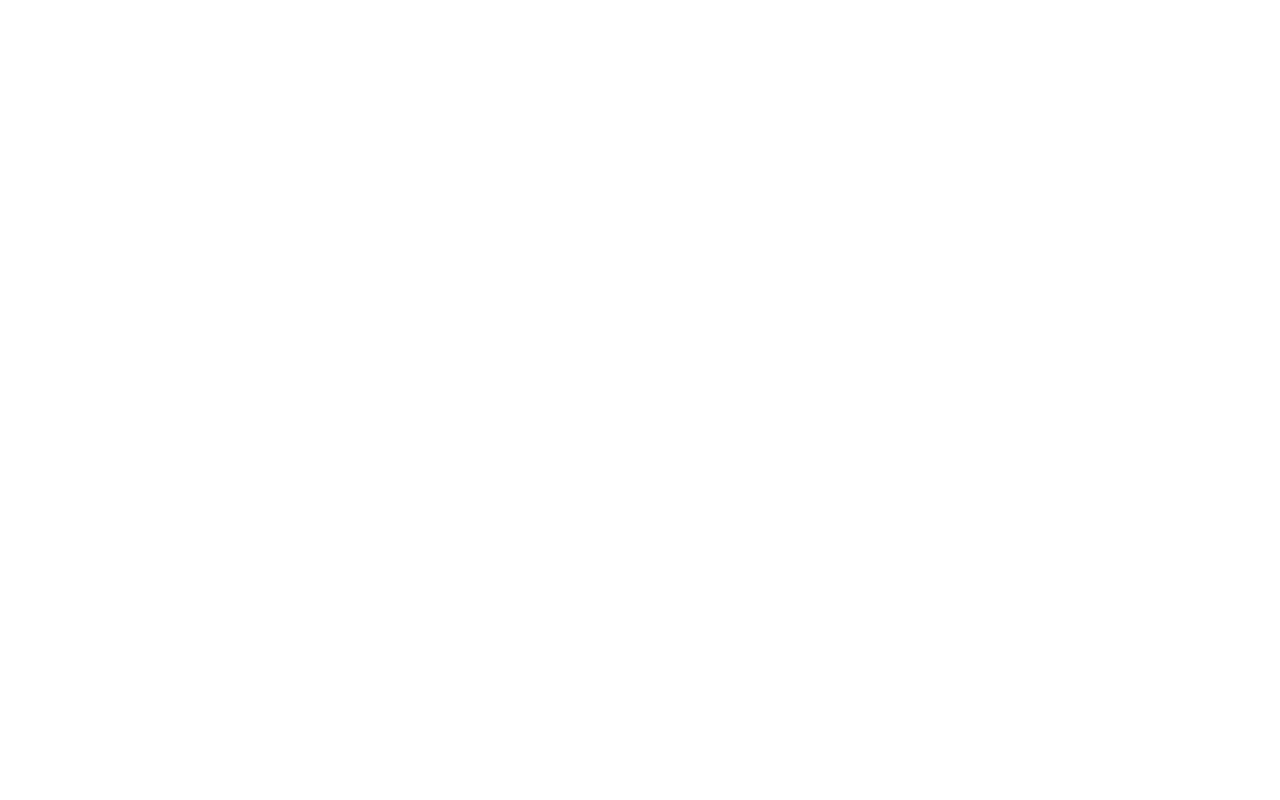
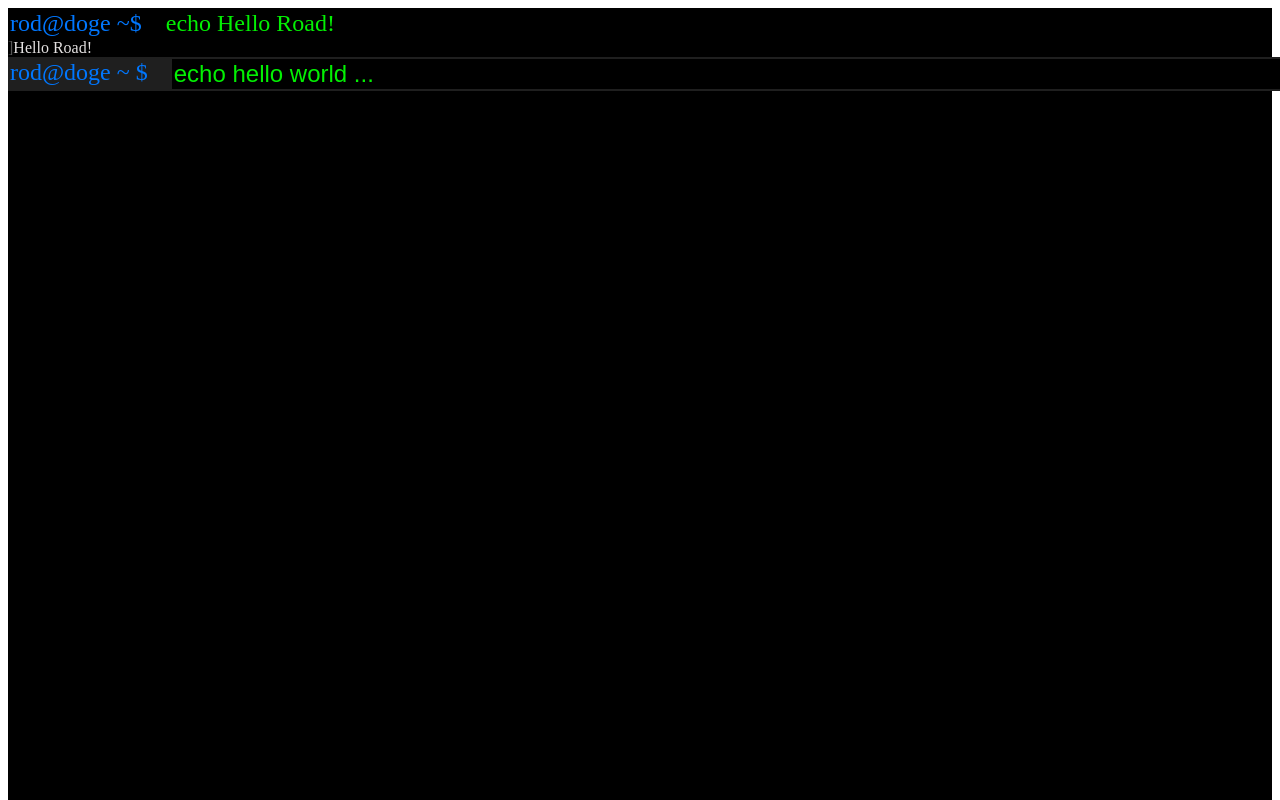
Before and after one commit to rod41732/my-website, a Gatsby site: page /terminal in a window 1280 px wide. Before the commit this address had no page. Shown: the top 800 px of the page. Built offline with nearby package versions, Linux system fonts and the light colour scheme; Gatsby itself is replaced by a stand-in of ours.

Commit message:
add: stupid terminal. could "execute command in future"

```diff
--- a/src/components/post.js
+++ b/src/components/post.js
@@ -23,7 +23,7 @@ export default ({tags, title, text, image, date, link}) => {
                 <div className="tag-container secondary-font">
                     {
                         tags.map((tagName)  =>
-                        <span key={tagName} className="post-tag"><Link className="link" to={`/list/tag/${tagName}`}>{tagName}</Link></span>
+                        <span key={tagName} className="post-tag"><Link to={`/list/tag/${tagName}`}>{tagName}</Link></span>
                         )
                     }
                 </div>
--- /dev/null
+++ b/src/pages/terminal.css
@@ -0,0 +1,68 @@
+#terminal {
+    --bg: black;
+    --bg-highlight: rgb(31, 31, 31);
+    --text-color: rgb(3, 240, 3); /* command */
+    --output-color: rgb(228, 225, 225); /* output (stdout) */
+    --input-color: rgb(255, 166, 0); /* input (stdin) -- when program want to read input */
+    --error-color: rgb(211, 58, 58); /* stderr */
+    --prompt-color: rgb(0, 119, 255);  /* prompt  */
+    --font:  monospace;
+    --spacing: 2px;
+    --font-size: 24px;
+
+    display: flex;
+    height: 100vw;
+    background: var(--bg);
+    color: var(--text-color);
+}
+
+#input {
+    background: var(--bg);
+    color: var(--text-color);
+    font-size: var(--font-size);
+    flex: 1;
+    border: none;
+    caret-color: var(--text-color);
+}
+
+.term-line {
+    padding: var(--spacing);
+    display: flex;
+    font-size: var(--font-size);
+    width: 100vw;
+}
+
+.terminal {
+    font-family: var(--font) !important;
+    font-size: var(--font-size);
+}
+
+.term-text { /* the typed command*/
+    color: var(--text-color);
+}
+
+.term-prompt {
+    color: var(--prompt-color);
+    padding-right: 1em;
+}
+
+.term-stdout {
+    color: var(--output-color);
+}
+
+.term-stdout::before {
+    content: "]";
+    color: rgba(219, 219, 219, 0.39);
+}
+
+.term-stderr {
+    color: var(--error-color);
+}
+
+.term-stdin {
+    color: var(--input-color);
+}
+
+.term-line.term-active {
+    background-color: var(--bg-highlight);
+}
--- /dev/null
+++ b/src/pages/terminal.js
@@ -0,0 +1,69 @@
+import React, {useState, useEffect} from 'react';
+import './terminal.css';
+
+export default () => {
+    // constants
+    const prompt = "rod@doge ~$ ";
+    // states
+    const [command, setCommand] = useState("echo hello world ...");
+    const [inputs, setInputs] = useState(["echo Hello Road!"]); // input lines
+    const [outputs, setOutputs] = useState(["Hello Road!"]); // output lines
+
+    // const [command, setCommand] = useState("echo hello world ..."); // errors
+    const submitCommand = () => {
+        const lastCommand = command;
+        setCommand("");
+        setInputs([...inputs, lastCommand])
+        setOutputs([...outputs, "you typed" + lastCommand])
+    }
+
+
+    useEffect(() => {
+        // define listener
+        let listener = (e) => {
+            if (e.key == "Enter") {
+                submitCommand();
+            }
+        }
+
+        // attach listener
+        document.getElementById('input').addEventListener('keyup', listener)
+
+        // return function that remove listener
+        return () => {
+            document.getElementById('input').removeEventListener('keyup', listener)
+        }
+
+    })
+
+
+
+
+    return <div id="terminal">
+        <div className="term-window">
+            {/* actually term line = 1 block (not necessary 1 line) */}
+            {
+                (() => {
+                    console.log(inputs.length)
+                    return inputs.map((inp, idx) => {
+                        return (<>
+                            <div className="term-line">
+                                <span className="term-prompt">{prompt}</span>
+                                <span className="term-text">{inp}</span>
+                            </div>
+                            <div className="line">
+                                <span className="term-stdout">{outputs[idx]}</span>
+                            </div>
+                        </>)
+                    })
+                })()
+            }
+            <div className="term-line term-active">
+                <span className="term-prompt">rod@doge ~ $</span>
+                <input type="text" value={command} id="input" onChange={(e) => {
+                    setCommand(e.target.value);
+                }}/>
+            </div>
+        </div>
+    </div>
+}
```
